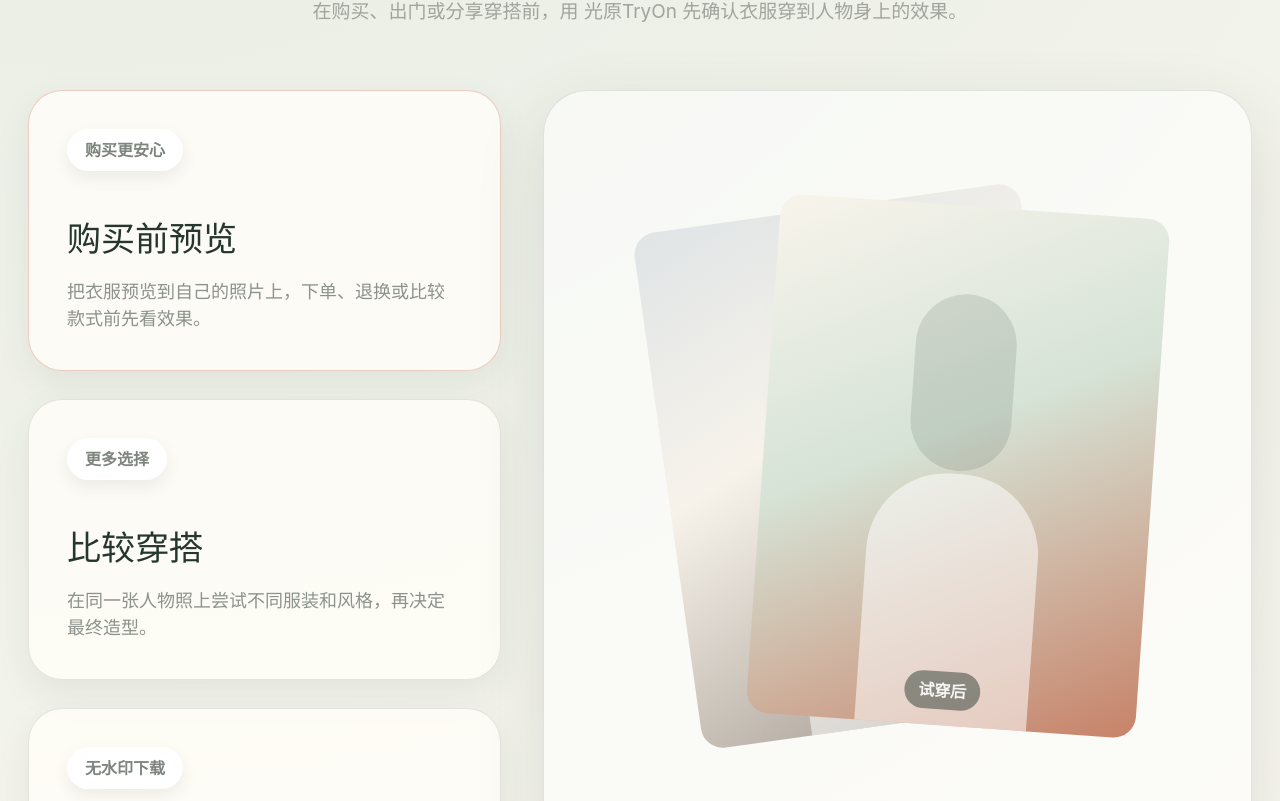
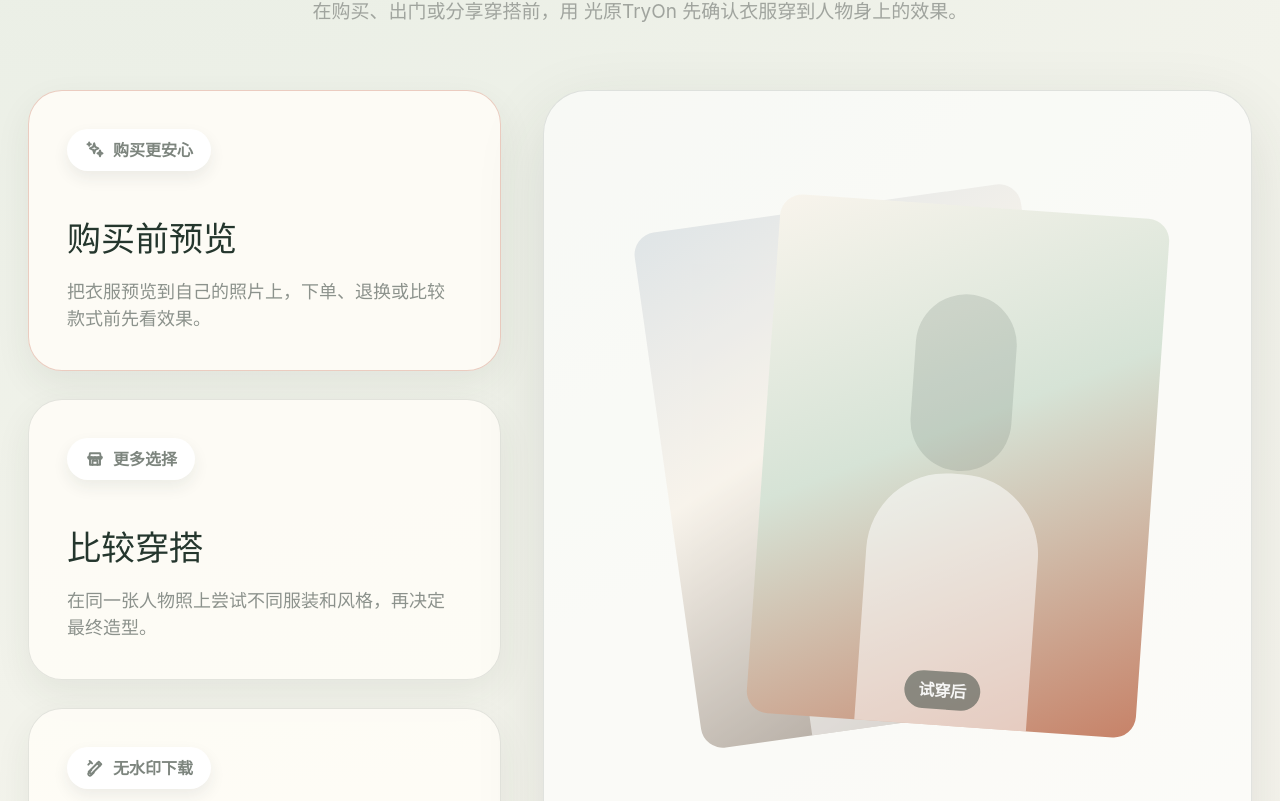
Before and after one commit to yuanbaoli888/guangyuanshiyiceshi, a React (Vite) app in the folder frontend/: page / in a window 1280 px wide. Shown: the part 2479-3280 px from the top of the page. Built offline with nearby package versions, Linux system fonts and the light colour scheme; no server answers.

Commit message:
Add feature card icons and hover states

```diff
--- a/frontend/src/pages/Home.jsx
+++ b/frontend/src/pages/Home.jsx
@@ -45,9 +45,24 @@ const sizeOptions = [
 ];
 
 const featureCards = [
-  ["购买前预览", "把衣服预览到自己的照片上，下单、退换或比较款式前先看效果。", "购买更安心"],
-  ["比较穿搭", "在同一张人物照上尝试不同服装和风格，再决定最终造型。", "更多选择"],
-  ["分享预览", "下载无水印结果，用来展示一套穿搭想法。", "无水印下载"],
+  {
+    title: "购买前预览",
+    text: "把衣服预览到自己的照片上，下单、退换或比较款式前先看效果。",
+    tag: "购买更安心",
+    icon: <SparkleTagIcon />,
+  },
+  {
+    title: "比较穿搭",
+    text: "在同一张人物照上尝试不同服装和风格，再决定最终造型。",
+    tag: "更多选择",
+    icon: <StoreTagIcon />,
+  },
+  {
+    title: "分享预览",
+    text: "下载无水印结果，用来展示一套穿搭想法。",
+    tag: "无水印下载",
+    icon: <ToolsTagIcon />,
+  },
 ];
 
 const scenarioCards = [
@@ -124,6 +139,41 @@ function ImageAddIcon() {
       <line x1="19" x2="19" y1="2" y2="8" />
       <circle cx="9" cy="9" r="2" />
       <path d="m21 15-3.086-3.086a2 2 0 0 0-2.828 0L6 21" />
+    </svg>
+  );
+}
+
+function SparkleTagIcon() {
+  return (
+    <svg {...iconProps} width="20" height="20" viewBox="0 0 24 24">
+      <path d="M11 4 9.7 8.3 6 10l3.7 1.7L11 16l1.3-4.3L16 10l-3.7-1.7Z" />
+      <path d="M18 12.5 17.2 15 15 16l2.2 1 0.8 2.5 0.8-2.5 2.2-1-2.2-1Z" />
+      <path d="M5 3v4" />
+      <path d="M3 5h4" />
+    </svg>
+  );
+}
+
+function StoreTagIcon() {
+  return (
+    <svg {...iconProps} width="20" height="20" viewBox="0 0 24 24">
+      <path d="M4 10h16" />
+      <path d="M5 10l1-5h12l1 5" />
+      <path d="M6 10v9h12v-9" />
+      <path d="M9 19v-5h6v5" />
+      <path d="M4 10a2 2 0 0 0 4 0 2 2 0 0 0 4 0 2 2 0 0 0 4 0 2 2 0 0 0 4 0" />
+    </svg>
+  );
+}
+
+function ToolsTagIcon() {
+  return (
+    <svg {...iconProps} width="20" height="20" viewBox="0 0 24 24">
+      <path d="m14.7 6.3 3 3" />
+      <path d="m7.5 14.5-3 3a2.1 2.1 0 0 0 3 3l3-3" />
+      <path d="m16.5 4.5 3 3-12 12-3-3Z" />
+      <path d="m4 8 3-3" />
+      <path d="m5.5 3.5 3 3" />
     </svg>
   );
 }
@@ -586,9 +636,12 @@ export default function Home() {
         </div>
         <div className="decision-grid">
           <div className="value-stack">
-            {featureCards.map(([title, text, tag], index) => (
+            {featureCards.map(({ title, text, tag, icon }, index) => (
               <article className={index === 0 ? "active" : ""} key={title}>
-                <span>{tag}</span>
+                <span className="feature-tag">
+                  {icon}
+                  {tag}
+                </span>
                 <h3>{title}</h3>
                 <p>{text}</p>
               </article>
--- a/frontend/src/styles.css
+++ b/frontend/src/styles.css
@@ -896,23 +896,53 @@ button {
 
 .value-stack article {
   border-radius: 34px;
+  cursor: default;
   min-height: 190px;
   padding: 38px;
+  transition:
+    border-color 180ms ease,
+    box-shadow 180ms ease,
+    transform 180ms ease;
+  will-change: transform;
 }
 
 .value-stack article.active {
   border-color: rgba(201, 121, 98, 0.36);
 }
 
-.value-stack span,
+.value-stack article:hover {
+  border-color: rgba(201, 121, 98, 0.34);
+  box-shadow: 0 22px 48px rgba(36, 54, 45, 0.13);
+  transform: translateY(-8px);
+}
+
+.value-stack .feature-tag,
 .compare-grid span {
+  align-items: center;
   background: #fff;
   border-radius: 999px;
   box-shadow: 0 7px 16px rgba(36, 54, 45, 0.08);
   color: #7d857e;
-  display: inline-block;
+  display: inline-flex;
   font-weight: 900;
+  gap: 8px;
   padding: 9px 18px;
+  transition:
+    box-shadow 180ms ease,
+    color 180ms ease,
+    transform 180ms ease;
+}
+
+.value-stack .feature-tag svg {
+  height: 20px;
+  stroke-width: 2.35;
+  width: 20px;
+}
+
+.value-stack article:hover .feature-tag {
+  box-shadow: 0 12px 24px rgba(36, 54, 45, 0.13);
+  color: var(--ink);
+  transform: translateY(-2px);
 }
 
 .value-stack h3,
```
